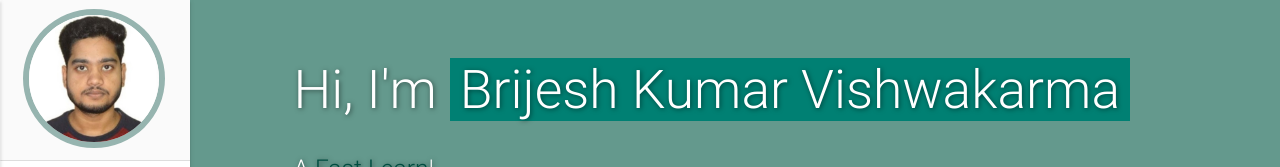
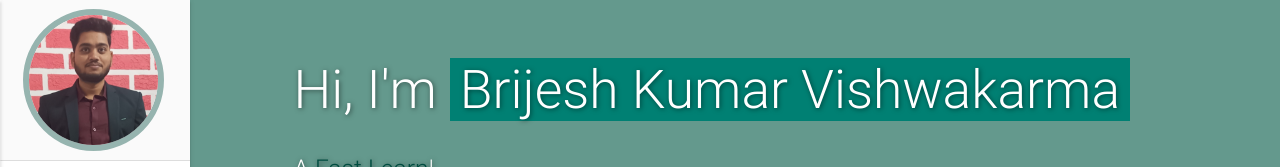
Before and after one commit to brijkv22/brijeshportfolio, a plain HTML site: page index.html in a window 1280 px wide. Shown: the top 167 px of the page. Drawn offline with nearby package versions, Linux system fonts and the light colour scheme.

Commit message:
photo updated

```diff
--- a/index.html
+++ b/index.html
@@ -89,7 +89,7 @@
             <li class="logo">
                 <a id="logo-container" aria-label="Navigate to the beginning of the page" href="#intro"
                     class="brand-logo grey-blue-text">
-                    <img src="./assets/img/passport-new.jpg" class="circle img-responsive profile-pic" alt="avatar">
+                    <img src="./assets/img/brijesh_photo.jpg" class="circle img-responsive profile-pic" alt="avatar">
                 </a>
             </li>
 
```
Also changed, not shown: assets/img/brijesh_photo.jpg (added).
